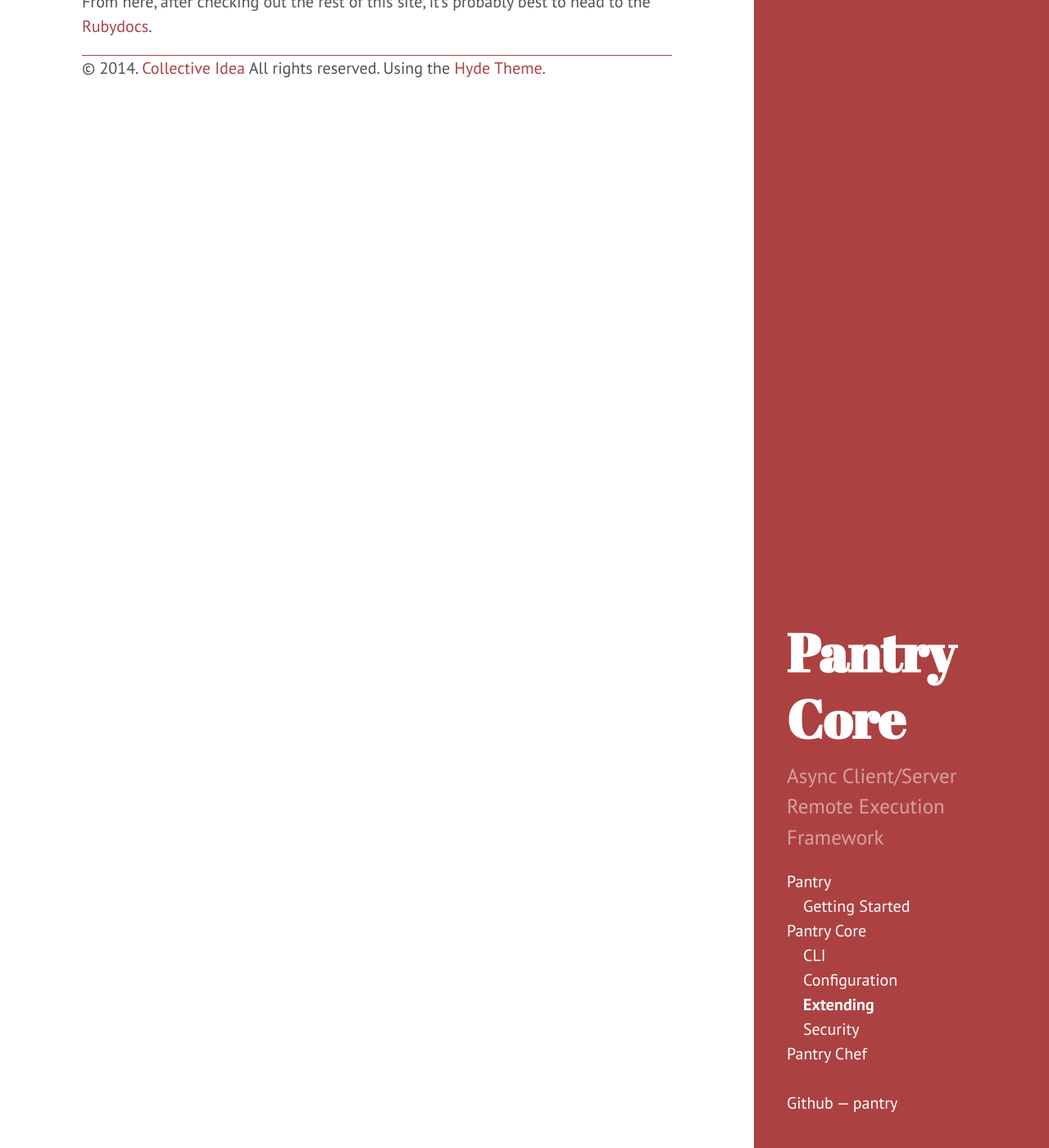
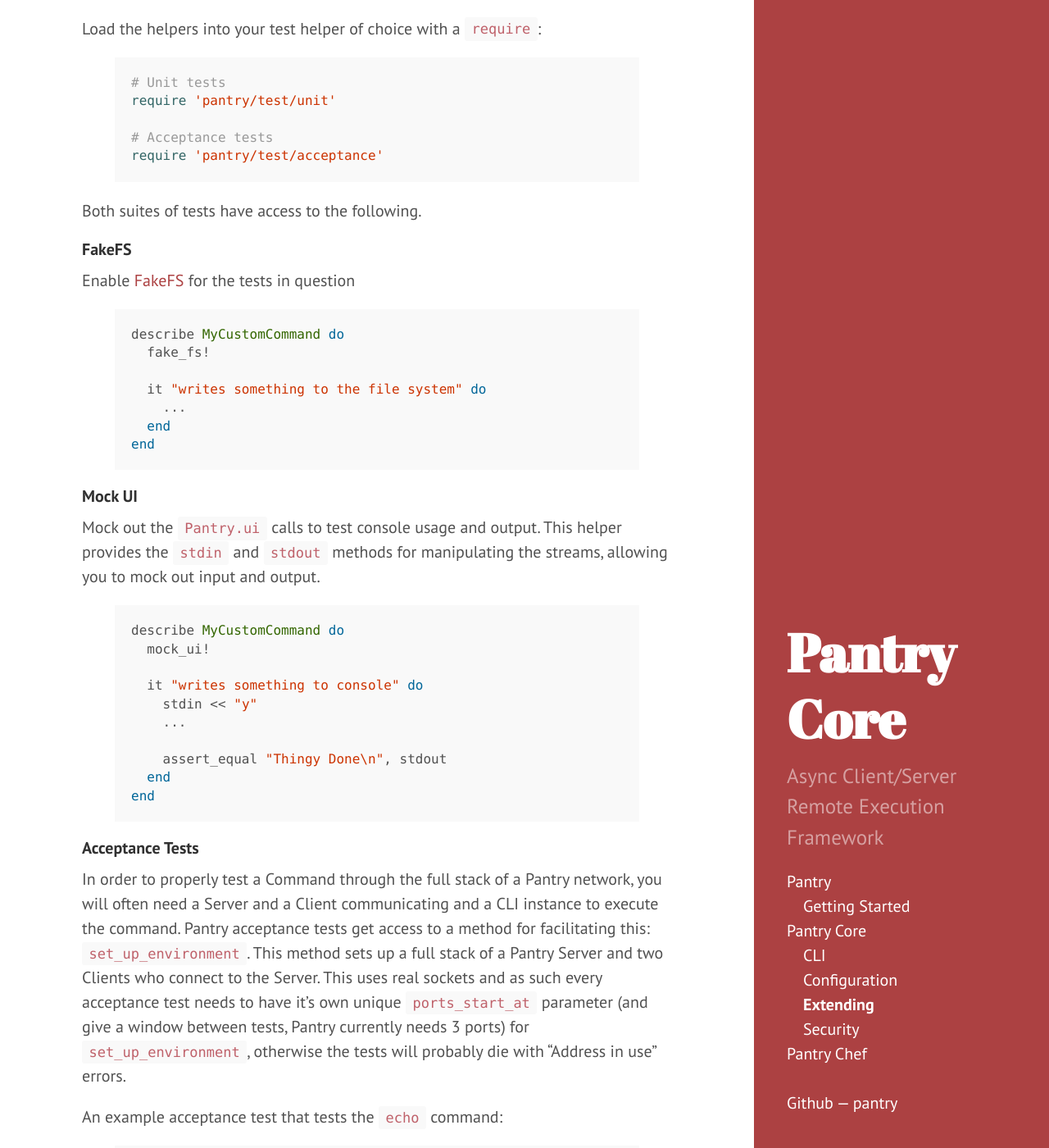
Before and after one commit to pantry/pantry.github.io, a Jekyll site: the page built from core/extending.md, in a window 1280 px wide and 1400 px high, scrolled down 10890 px. Shown: the whole window at 82% size. Built offline with Jekyll 4.4.1, drawn with Linux system fonts in a browser that asks for light colours; some of the changed text lies outside the part shown.

Commit message:
Add section about testing Pantry commands

```diff
--- a/core/extending.md
+++ b/core/extending.md
@@ -308,6 +308,84 @@ You'll notice a new invocation here, `Pantry.root`. We'll touch on that in just
 
 Pantry does not use a database. All persistent data is written out to the file system. Where Pantry writes these files is dictated by the [configuration](/core/configure.html) and is available in the code via `Pantry.root`. In order to stay self-contained and a good citizen of servers, no files should be written outside of the `Pantry.root`. Furthermore, plugins should carve out their own location for their files to prevent accidental file clobbering. For example, [Pantry Chef](/chef) writes all global Chef data under `Pantry.root/chef` and all Application specific data under `Pantry.root/application/[app_name]/chef`.
 
+### Testing
+
+Pantry Core has two test suites, a set of unit tests and a set of acceptance / integration tests. From these test suites a few helpers emerged that facilitate testing Pantry commands on their own and in a full Pantry network stack. When writing new Commands, it's recommended to build an acceptance test first to shows the Command working through the stack, then add unit tests for specific functionality of the Command, such as error handling.
+
+Pantry's tests use [minitest](https://github.com/seattlerb/minitest), but most of the helpers are simple and should be easy to include in other test frameworks.
+
+Load the helpers into your test helper of choice with a `require`:
+
+{% highlight ruby %}
+# Unit tests
+require 'pantry/test/unit'
+
+# Acceptance tests
+require 'pantry/test/acceptance'
+{% endhighlight %}
+
+Both suites of tests have access to the following.
+
+##### FakeFS
+
+Enable [FakeFS](https://github.com/defunkt/fakefs) for the tests in question
+
+{% highlight ruby %}
+describe MyCustomCommand do
+  fake_fs!
+
+  it "writes something to the file system" do
+    ...
+  end
+end
+{% endhighlight %}
+
+##### Mock UI
+
+Mock out the `Pantry.ui` calls to test console usage and output. This helper provides the `stdin` and `stdout` methods for manipulating the streams, allowing you to mock out input and output.
+
+{% highlight ruby %}
+describe MyCustomCommand do
+  mock_ui!
+
+  it "writes something to console" do
+    stdin << "y"
+    ...
+
+    assert_equal "Thingy Done\n", stdout
+  end
+end
+{% endhighlight %}
+
+#### Acceptance Tests
+
+In order to properly test a Command through the full stack of a Pantry network, you will often need a Server and a Client communicating and a CLI instance to execute the command. Pantry acceptance tests get access to a method for facilitating this: `set_up_environment`. This method sets up a full stack of a Pantry Server and two Clients who connect to the Server. This uses real sockets and as such every acceptance test needs to have it's own unique `ports_start_at` parameter (and give a window between tests, Pantry currently needs 3 ports) for `set_up_environment`, otherwise the tests will probably die with "Address in use" errors.
+
+An example acceptance test that tests the `echo` command:
+
+{% highlight ruby %}
+describe "CLI requests information from individual clients" do
+  mock_ui!
+
+  it "receives responses from each client asked" do
+    # Set up @server, @client1, and @client2
+    set_up_environment(ports_start_at: 10100)
+
+    Pantry::CLI.new(
+      # Command line is tokenized by whitespace,
+      # which we emulate with an array
+      ["-a", "pantry", "echo", "Hi"],
+      # Specific identity set to ensure the response
+      # only contains @client1 and @client2
+      identity: "cli1"
+    ).run
+
+    assert_match %r|#{@client1.identity} echo's "Hi"|, stdout
+    assert_match %r|#{@client2.identity} echo's "Hi"|, stdout
+  end
+end
+{% endhighlight %}
+
 ### Integrating Your Plugin
 
 Last, but not least, any new Commands need to be loaded with Pantry Core. This is done via Rubygems. Package up your plugin as a gem and make sure it includes a file named `pantry/init.rb`. Pantry, on boot, will look for all gems that include this file and will `require` each of them. If there's a problem loading a specific plugin, the error will be logged. For now the plugin gems need to be installed on every node (Server and Clients) that need it. There are plans on improving this flow.
```
